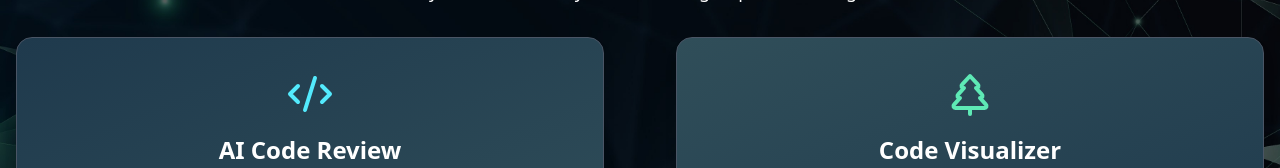
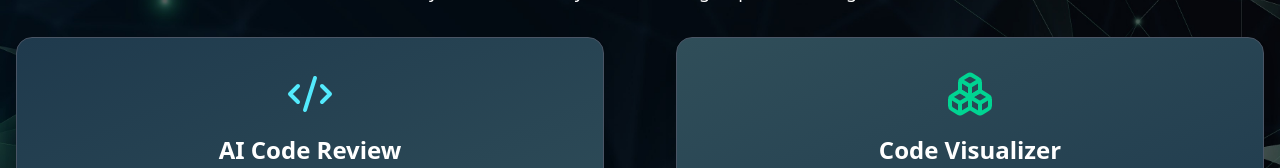
Before and after one commit to puneetArts/Code-Mate, a React (Vite) app: page / in a window 1280 px wide. Shown: the part 277-445 px from the top of the page. Built offline with nearby package versions, Linux system fonts and the light colour scheme.

Commit message:
background

```diff
--- a/src/components/LandingPage.jsx
+++ b/src/components/LandingPage.jsx
@@ -1,7 +1,7 @@
 // src/components/LandingPage.jsx
 import React from "react";
 import { useNavigate } from "react-router-dom";
-import { Code2, TreePine } from "lucide-react";
+import { Code2, Boxes  } from "lucide-react";
 import "./LandingPage.css"; // 👈 make sure this is imported
 
 const LandingPage = () => {
@@ -37,7 +37,7 @@ const LandingPage = () => {
         {/* Visualization Box */}
         <div className="feature-box slide-right bg-gradient-to-br from-[#304e59] to-[#1f3a4d] !p-8 rounded-2xl shadow-lg border border-gray-600 w-full md:w-1/2 transition-transform duration-300 hover:scale-105 hover:shadow-emerald-400/40">
           <div className="flex flex-col items-center text-center gap-4">
-            <TreePine className="w-12 h-12 text-emerald-300" />
+            <Boxes  className="w-12 h-12 text-emerald-400" />
             <h2 className="text-2xl font-semibold">Code Visualizer</h2>
             <p className="opacity-80">
               Visualize your DSA code as live structures — linked lists, trees, or stacks — and see your algorithms in action through interactive visuals.
```
